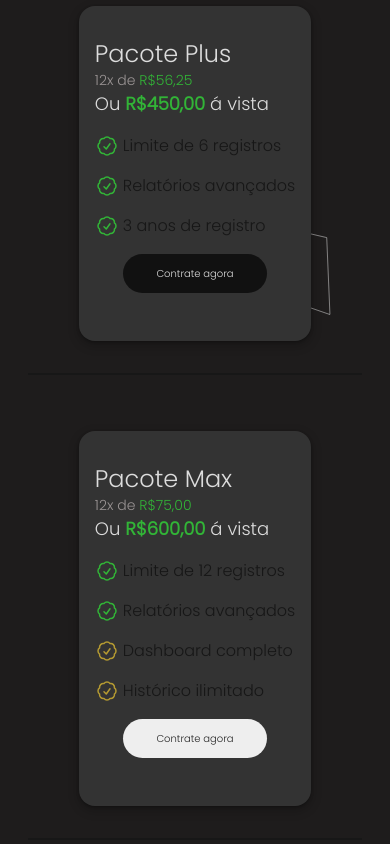
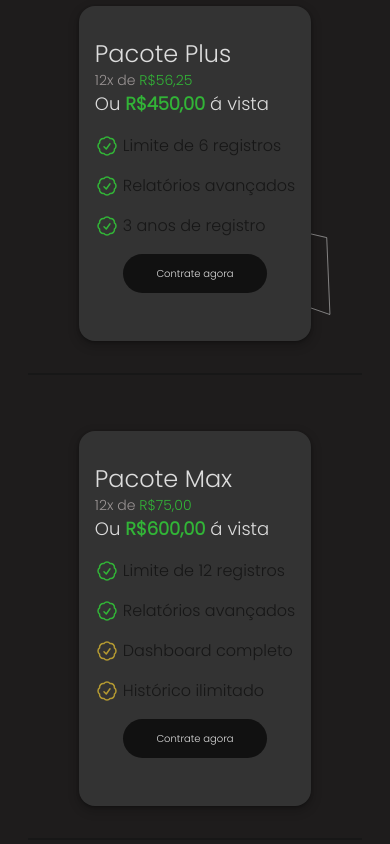
Before and after one commit to vngsp/fullOs_front, a Next.js app in the folder fullos-front/: page /plans in a window 390 px wide. Shown: the part 646-1490 px from the top of the page. Built offline with nearby package versions, Linux system fonts and the light colour scheme; a web font is replaced by a local one.

Commit message:
fixing color btn error

```diff
--- a/fullos-front/app/(initialPages)/plans/components/plans.tsx
+++ b/fullos-front/app/(initialPages)/plans/components/plans.tsx
@@ -49,10 +49,30 @@ const Plans = ({ packageName, fullValue, itemsTexts, fullMode, plus }: Props) =>
                 }
             </ul>
             <div className="flex justify-center">
-                {fullMode
-                    ? <SignUpBtn label="Contrate agora" className="w-36 text-[10px] py-3 px-3 text-nowrap lg:p-4" />
-                    : <SignUpBtn label="Contrate agora" darkMode={true} className="w-36" />
-                }
+                {fullMode ? (
+                    <>
+                        <div className="sm:hidden">
+                            <SignUpBtn
+                                label="Contrate agora"
+                                darkMode
+                                className="w-36 text-[10px] py-3 px-3 text-nowrap"
+                            />
+                        </div>
+
+                        <div className="hidden sm:block">
+                            <SignUpBtn
+                                label="Contrate agora"
+                                className="w-36 text-[10px] py-3 px-3 text-nowrap lg:p-4"
+                            />
+                        </div>
+                    </>
+                ) : (
+                    <SignUpBtn
+                        label="Contrate agora"
+                        darkMode
+                        className="w-36"
+                    />
+                )}
             </div>
         </div>
     )
```
